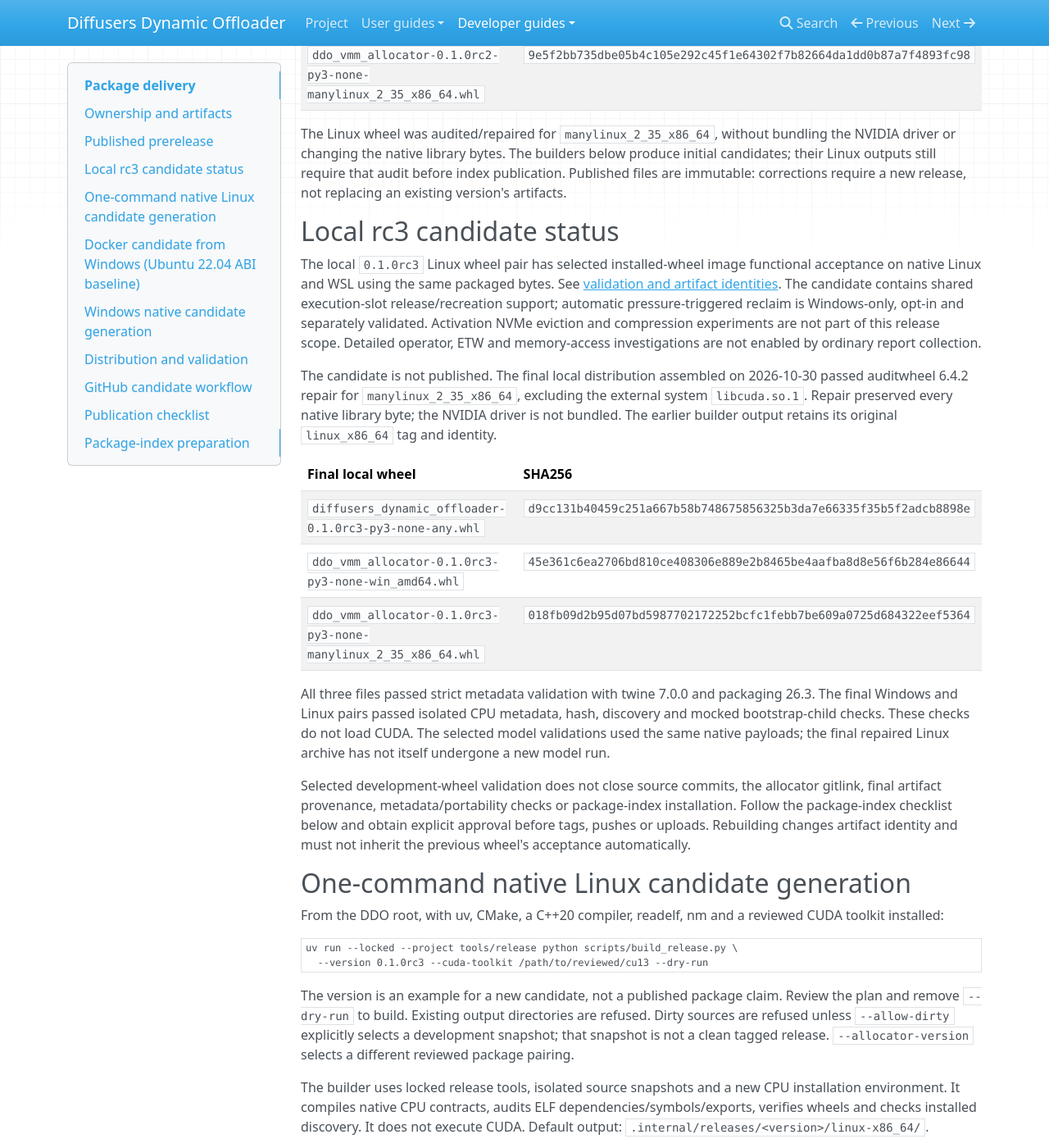
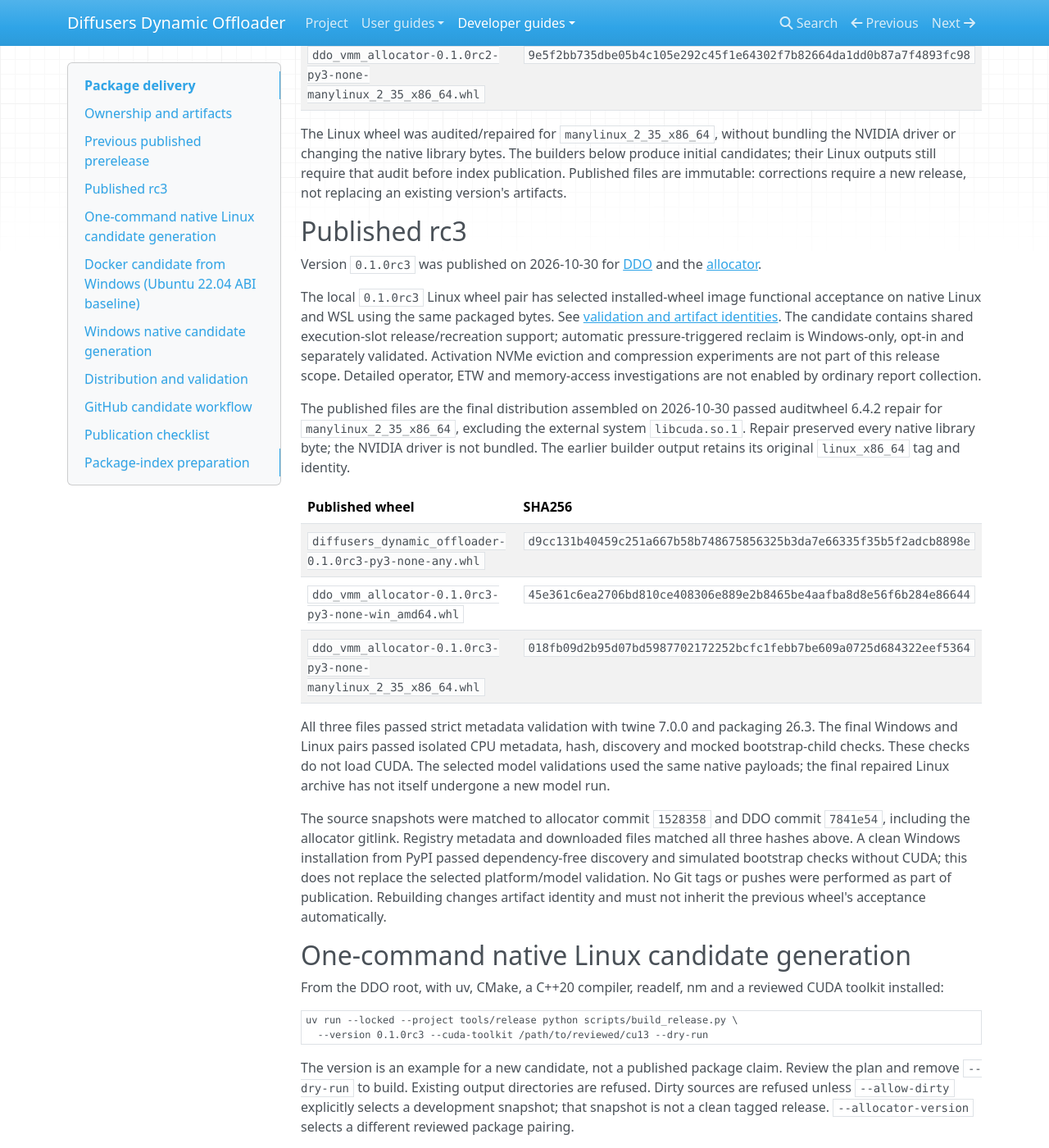
Before and after one commit to DEVAIEXP/diffusers-dynamic-offloader, an MkDocs documentation site: the page built from docs/developer/releases.md, in a window 1280 px wide and 1400 px high, scrolled down 592 px. Shown: the whole window at 82% size. Built offline with MkDocs 1.6.1, drawn with Linux system fonts in a browser that asks for light colours; some of the changed text lies outside the part shown.

Commit message:
Document verified rc3 PyPI publication and installation

```diff
--- a/docs/developer/releases.md
+++ b/docs/developer/releases.md
@@ -12,7 +12,7 @@
 same bytes without rebuilding. NVIDIA driver libraries remain external.
 There is no import-time or inference-time build/download.
 
-## Published prerelease
+## Previous published prerelease
 
 Version `0.1.0rc2` is published on PyPI for
 [DDO](https://pypi.org/project/diffusers-dynamic-offloader/0.1.0rc2/) and the
@@ -31,7 +31,11 @@
 before index publication. Published files are immutable: corrections require
 a new release, not replacing an existing version's artifacts.
 
-## Local rc3 candidate status
+## Published rc3
+
+Version `0.1.0rc3` was published on 2026-10-30 for
+[DDO](https://pypi.org/project/diffusers-dynamic-offloader/0.1.0rc3/) and the
+[allocator](https://pypi.org/project/ddo-vmm-allocator/0.1.0rc3/).
 
 The local `0.1.0rc3` Linux wheel pair has selected installed-wheel image
 functional acceptance on native Linux and WSL using the same packaged bytes.
@@ -42,13 +46,13 @@
 this release scope. Detailed operator, ETW and memory-access investigations are
 not enabled by ordinary report collection.
 
-The candidate is not published. The final local distribution assembled on
+The published files are the final distribution assembled on
 2026-10-30 passed auditwheel 6.4.2 repair for `manylinux_2_35_x86_64`, excluding
 the external system `libcuda.so.1`. Repair preserved every native library byte;
 the NVIDIA driver is not bundled. The earlier builder output retains its
 original `linux_x86_64` tag and identity.
 
-| Final local wheel | SHA256 |
+| Published wheel | SHA256 |
 | --- | --- |
 | `diffusers_dynamic_offloader-0.1.0rc3-py3-none-any.whl` | `d9cc131b40459c251a667b58b748675856325b3da7e66335f35b5f2adcb8898e` |
 | `ddo_vmm_allocator-0.1.0rc3-py3-none-win_amd64.whl` | `45e361c6ea2706bd810ce408306e889e2b8465be4aafba8d8e56f6b284e86644` |
@@ -60,10 +64,12 @@
 CUDA. The selected model validations used the same native payloads; the
 final repaired Linux archive has not itself undergone a new model run.
 
-Selected development-wheel validation does not close source commits, the
-allocator gitlink, final artifact provenance, metadata/portability checks or
-package-index installation. Follow the package-index checklist below and obtain
-explicit approval before tags, pushes or uploads. Rebuilding changes artifact
+The source snapshots were matched to allocator commit `1528358` and DDO commit
+`7841e54`, including the allocator gitlink. Registry metadata and downloaded
+files matched all three hashes above. A clean Windows installation from PyPI
+passed dependency-free discovery and simulated bootstrap checks without CUDA;
+this does not replace the selected platform/model validation. No Git tags or
+pushes were performed as part of publication. Rebuilding changes artifact
 identity and must not inherit the previous wheel's acceptance automatically.
 
 ## One-command native Linux candidate generation
```
Also changed, not shown: README.md (+1 -1 lines), docs/developer/validation.md (+8 -0 lines), docs/user/installation.md (+8 -8 lines).
